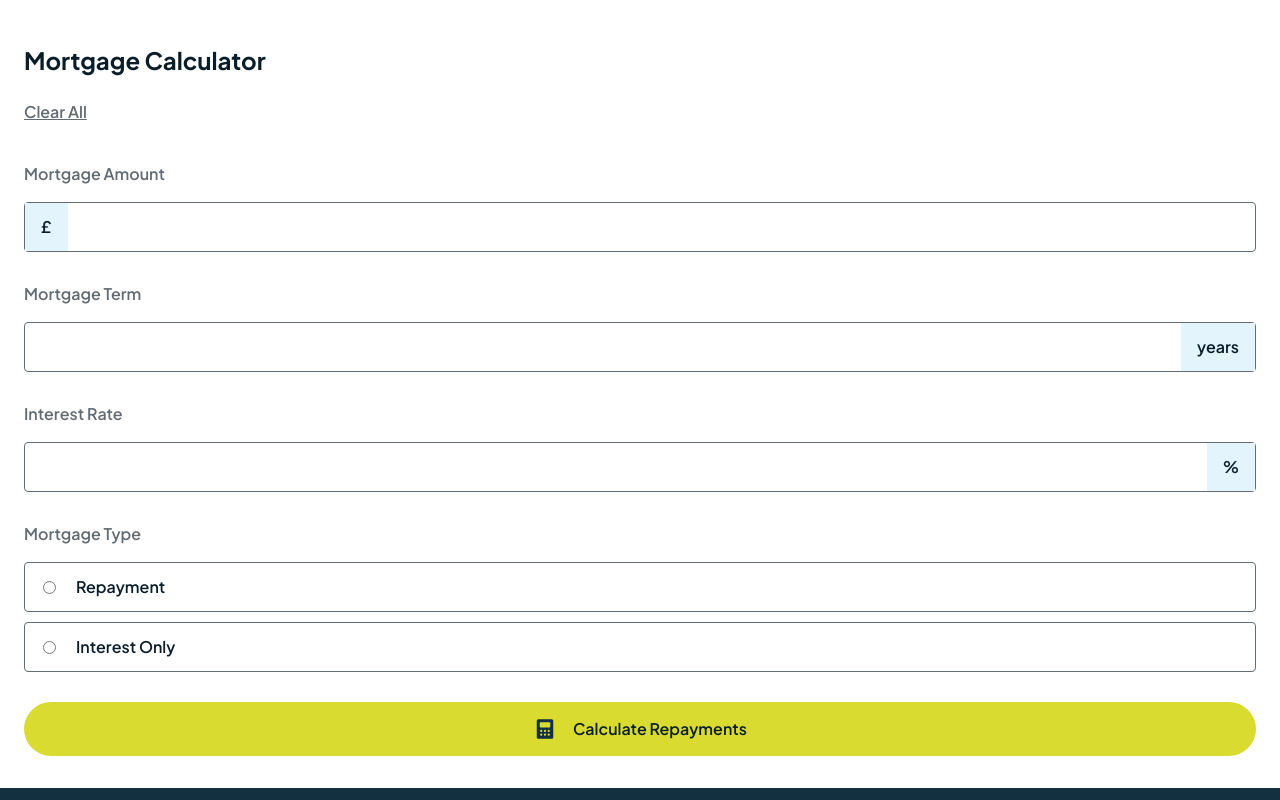
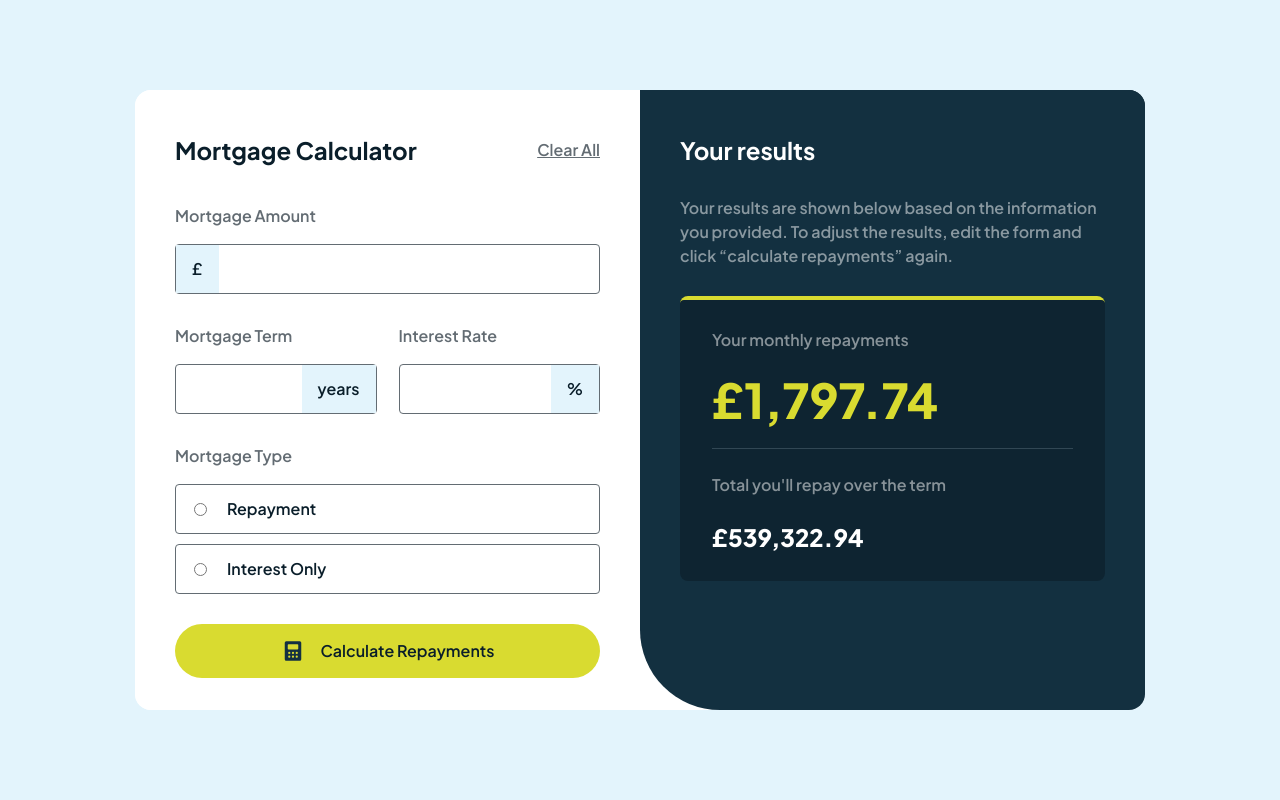
Before and after one commit to florianstancioiu/mortgage-repayment-calculator, a Vue app: page / in a window 1280 px wide. Shown: the top 800 px of the page. Built offline with nearby package versions, Linux system fonts and the light colour scheme.

Commit message:
Worked on the desktop version

```diff
--- a/index.html
+++ b/index.html
@@ -12,7 +12,9 @@
     />
     <title>Mortgage repayment calculator</title>
   </head>
-  <body class="font-plus-jakarta-sans text-primary font-semibold bg-bg-primary">
+  <body
+    class="font-plus-jakarta-sans text-primary font-semibold bg-bg-primary lg:grid lg:place-items-center lg:min-h-dvh"
+  >
     <div id="app"></div>
     <script type="module" src="/src/main.ts"></script>
   </body>
--- a/src/App.vue
+++ b/src/App.vue
@@ -22,11 +22,13 @@ const totalRepay: number | null = 539322.94;
 </script>
 
 <template>
-  <div>
-    <main class="bg-white px-[1.5rem] pb-8">
+  <div
+    class="lg:w-[63.125rem] lg:grid lg:grid-cols-2 lg:rounded-2xl lg:overflow-hidden lg:bg-white"
+  >
+    <main class="bg-white px-[1.5rem] pb-8 lg:px-[2.5rem]">
       <Header title="Mortgage Calculator" />
       <Input title="Mortgage Amount" prefix="£" />
-      <div>
+      <div class="lg:grid lg:grid-cols-2 lg:gap-x-[1.375rem]">
         <Input title="Mortgage Term" suffix="years" />
         <Input title="Interest Rate" suffix="%" />
       </div>
--- a/src/components/Header/Header.vue
+++ b/src/components/Header/Header.vue
@@ -4,8 +4,8 @@ defineProps<{ title: string }>();
 
 <template>
   <header class="mb-[2.375rem]">
-    <div class="fm:flex fm:justify-between fm:items-center pt-[2.75rem]">
-      <a href="#" class="text-2xl font-bold mb-[1.5rem] block">
+    <div class="lg:flex lg:justify-between lg:items-center pt-[2.75rem]">
+      <a href="#" class="lg:mb-0 text-2xl font-bold mb-[1.5rem] block">
         {{ title }}
       </a>
       <a href="#" class="text-secondary cursor-pointer underline inline-block">
--- a/src/components/RadioInput/RadioInput.vue
+++ b/src/components/RadioInput/RadioInput.vue
@@ -16,11 +16,11 @@ const { title, name, values } = defineProps<{
       <input
         :id="val.title.toLowerCase().replace(' ', '_')"
         :name="name"
-        class=""
+        class="cursor-pointer"
         type="radio"
       />
       <label
-        class="text-primary"
+        class="text-primary cursor-pointer"
         :for="val.title.toLowerCase().replace(' ', '_')"
         >{{ val.title }}</label
       >
--- a/src/components/Results/EmptyResults/EmptyResults.vue
+++ b/src/components/Results/EmptyResults/EmptyResults.vue
@@ -3,7 +3,9 @@ import EmptyIllustrationSVG from "../../../assets/svg/illustration-empty.svg";
 </script>
 
 <template>
-  <div class="bg-bg-secondary text-center pt-[2.25rem] pb-[2.25rem] text-white">
+  <div
+    class="bg-bg-secondary text-center pt-[2.25rem] pb-[2.25rem] text-white lg:px-[2.5rem]"
+  >
     <EmptyIllustrationSVG class="mx-auto" />
     <p class="mt-[2.75rem] mb-[1.875rem] text-2xl font-bold">
       Results shown here
--- a/src/components/Results/Results.vue
+++ b/src/components/Results/Results.vue
@@ -9,7 +9,9 @@ const { monthlyRepayments, totalRepay } = defineProps<{
 </script>
 
 <template>
-  <aside class="bg-bg-secondary text-white">
+  <aside
+    class="bg-bg-secondary text-white lg:rounded-bl-[5rem] lg:overflow-hidden"
+  >
     <YourResults
       v-if="monthlyRepayments && totalRepay"
       :totalRepay="totalRepay"
--- a/src/components/Results/YourResults/YourResults.vue
+++ b/src/components/Results/YourResults/YourResults.vue
@@ -6,7 +6,9 @@ const { monthlyRepayments, totalRepay } = defineProps<{
 </script>
 
 <template>
-  <div class="bg-bg-secondary pb-[2.25rem] px-[1.5rem] text-white">
+  <div
+    class="bg-bg-secondary pb-[2.25rem] px-[1.5rem] text-white lg:px-[2.5rem]"
+  >
     <p class="pt-[2.75rem] mb-[1.875rem] text-2xl font-bold">Your results</p>
     <p class="opacity-50 mb-[1.75rem]">
       Your results are shown below based on the information you provided. To
@@ -15,16 +17,18 @@ const { monthlyRepayments, totalRepay } = defineProps<{
     <div class="rounded-[0.5rem] overflow-hidden">
       <div class="bg-bg-cta rounded-[0.25rem] left-0 w-full h-2"></div>
       <div
-        class="bg-bg-ternary rounded-[0.25rem] mt-[-0.25rem] py-[1.75rem] px-4"
+        class="bg-bg-ternary rounded-[0.25rem] mt-[-0.25rem] py-[1.75rem] px-4 lg:px-8"
       >
         <div class="mb-[1.5rem] border-b-[0.063rem] border-border-primary">
           <p class="opacity-50 mb-[1.5rem]">Your monthly repayments</p>
           <p class="text-bg-cta pb-[1.5rem] text-5xl font-extrabold">
-            £{{ monthlyRepayments }}
+            £{{ monthlyRepayments.toLocaleString() }}
           </p>
         </div>
         <p class="opacity-50 mb-[1.5rem]">Total you'll repay over the term</p>
-        <p class="text-2xl font-extrabold">£{{ totalRepay }}</p>
+        <p class="text-2xl font-extrabold">
+          £{{ totalRepay.toLocaleString() }}
+        </p>
       </div>
     </div>
   </div>
```
